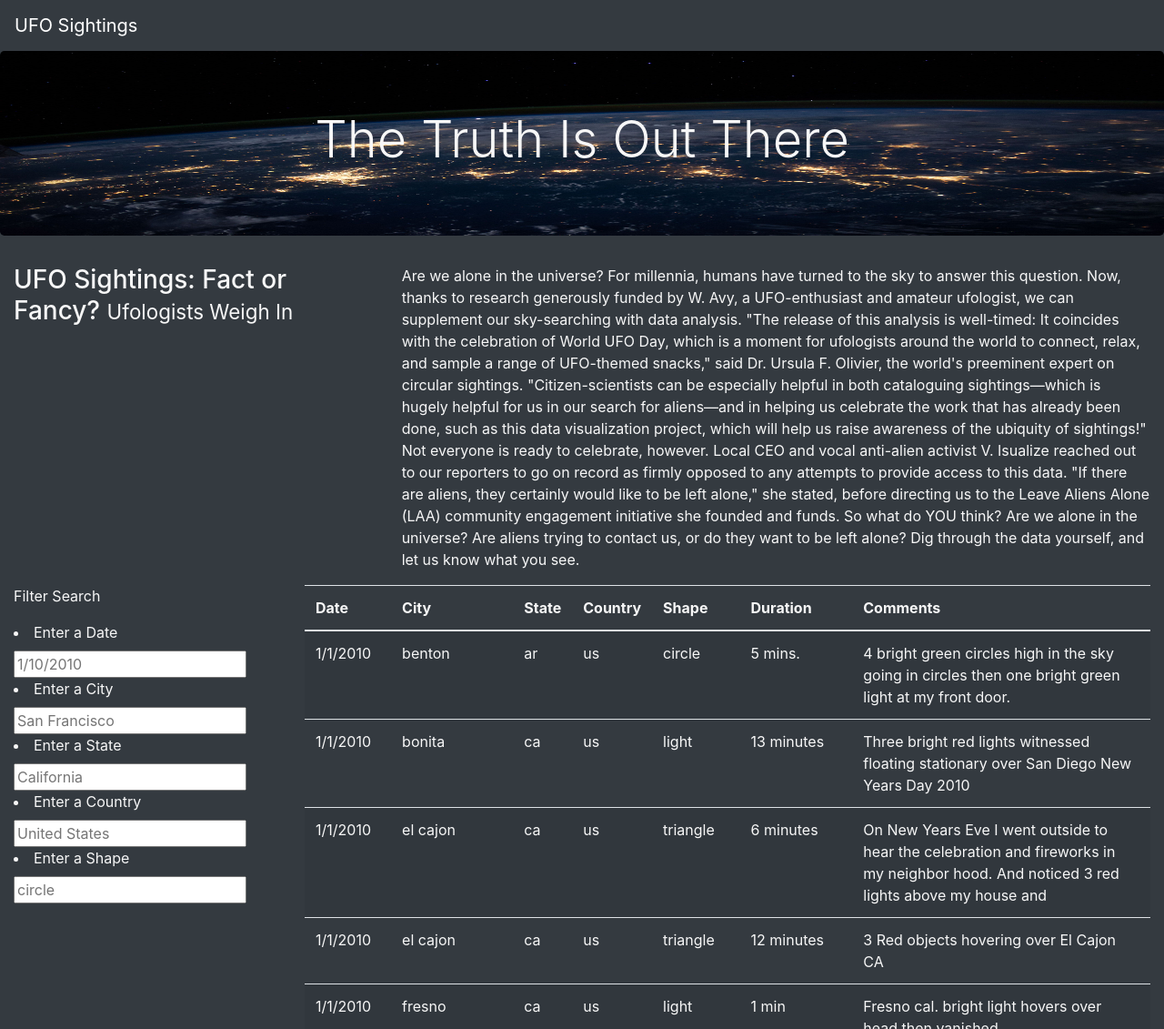
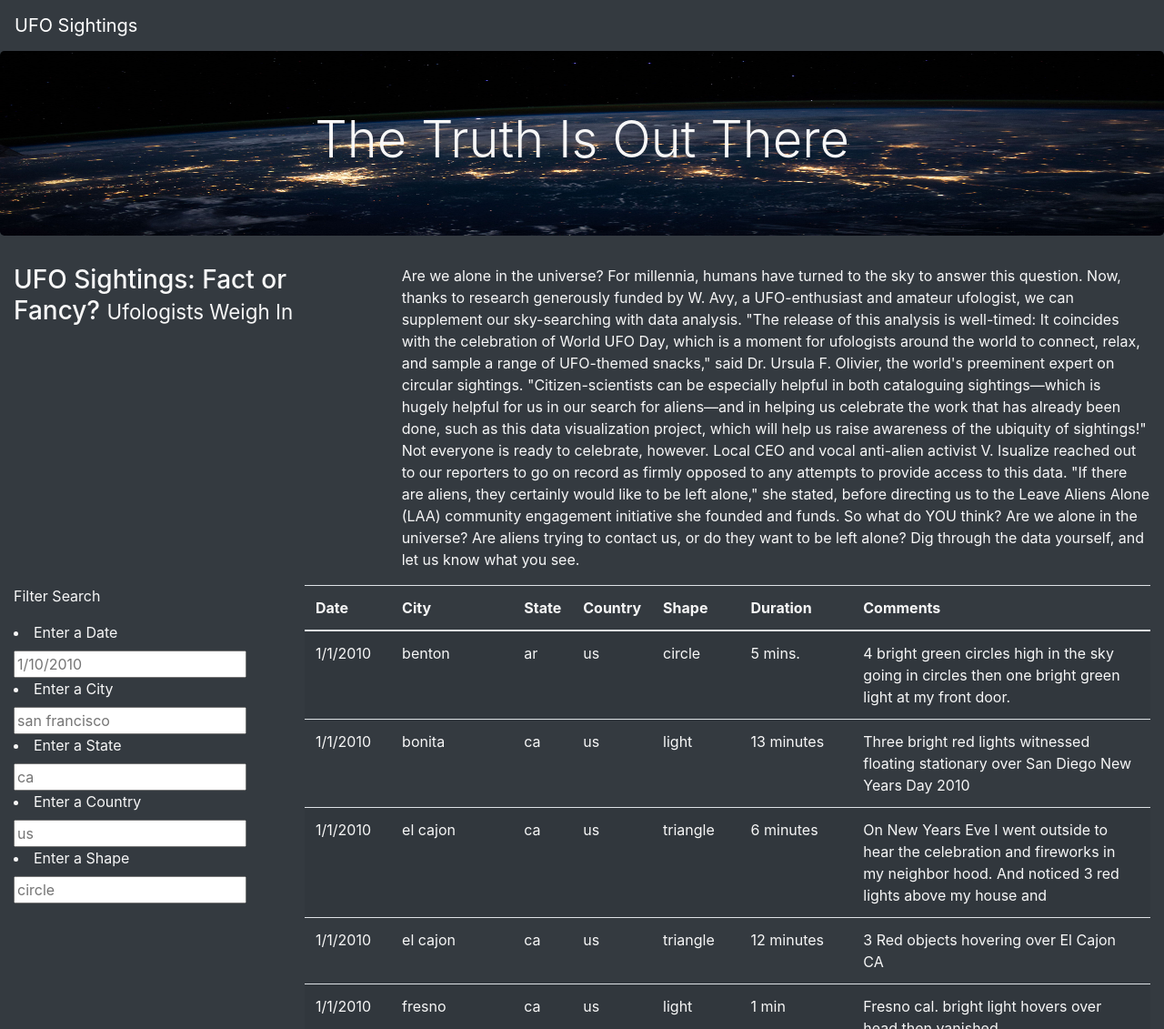
Before and after one commit to npvandyke/UFOs, a plain HTML site: page index.html in a window 1280 px wide. Shown: the top 1131 px of the page at 91% size. Drawn offline with nearby package versions, Linux system fonts and the light colour scheme.

Commit message:
Updated HTML file and table filter image to reflect updated default filter prompts

```diff
--- a/index.html
+++ b/index.html
@@ -61,15 +61,15 @@
                     </li>
                     <li class="bg-dark">
                         <label class="bg-dark"for="city">Enter a City</label>
-                        <input type="text" placeholder="San Francisco" id="city" />
+                        <input type="text" placeholder="san francisco" id="city" />
                     </li>
                     <li class="bg-dark">
                         <label class="bg-dark"for="state">Enter a State</label>
-                        <input type="text" placeholder="California" id="state" />
+                        <input type="text" placeholder="ca" id="state" />
                     </li>
                     <li class="bg-dark">
                         <label class="bg-dark"for="country">Enter a Country</label>
-                        <input type="text" placeholder="United States" id="country" />
+                        <input type="text" placeholder="us" id="country" />
                     </li>
                     <li class="bg-dark">
                         <label class="bg-dark"for="shape">Enter a Shape</label>
```
Also changed, not shown: static/images/table_filter.png.
